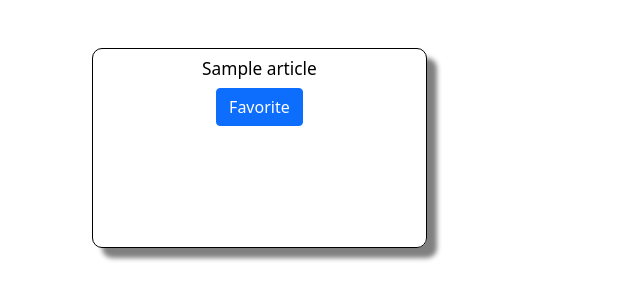
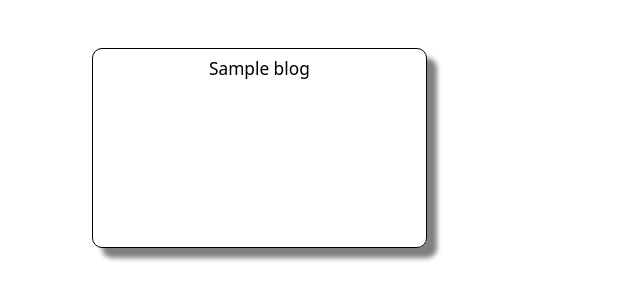
Before and after one commit to Ryanjbr/news, a Flask app: template templates/blogs.html in a window 1280 px wide. Shown: the part 66-366 px from the top of the page, without its empty margins (0-640 px from the left). Run offline with Flask 2, Linux system fonts and the light colour scheme; the template is opened without the code that fills it: most values are stand-ins (such as "Sample title", 1, 10 or a date in 2020).

Commit message:
Fixed favorites

```diff
--- a/app.py
+++ b/app.py
@@ -3,6 +3,7 @@
 from werkzeug.security import check_password_hash, generate_password_hash
 from helpers import login_required, sql_to_dict
 import sqlite3
+
 
 # Configure application
 app = Flask(__name__)
@@ -38,40 +39,44 @@
         db = connection.cursor()
         newsId = request.form['favorite']
         date = db.execute("SELECT date FROM news WHERE id = ?", (newsId,)).fetchone()[0]
-        print(newsId, date, session["user_id"])
-        db.execute("INSERT INTO favorites(newsid, date, userid) VALUES(?, ?, ?)", (newsId, date, session["user_id"]))
+        try:
+           db.execute("INSERT INTO favorites(newsid, date, userid) VALUES(?, ?, ?)", (newsId, date, session["user_id"]))
+        except:
+            pass
         connection.commit()
         connection.close
         return redirect("/")
 
-@app.route("/blogs")
+@app.route("/blogs", methods=['GET', 'POST'])
 def blogs():
     if request.method == "GET":
         # populates a dict with articles title, link and date from DB
         QUERY = "SELECT id, title, link, date FROM blogs ORDER BY date DESC"
-        articles = sql_to_dict('news.db', QUERY)
+        blogs = sql_to_dict('news.db', QUERY)
 
-        return render_template("blogs.html", articles=articles)
+        return render_template("blogs.html", blogs=blogs)
 
     if request.method == "POST":
         connection = sqlite3.connect('news.db')
         db = connection.cursor()
-        blogsId = request.form['favorite']
-        date = db.execute("SELECT date FROM blogs WHERE id = ?", (newsId,)).fetchone()[0]
-        db.execute("INSERT INTO favorites(blogsid, date, userid) VALUES(?, ?, ?)", (newsId, date, session["user_id"]))
+        blogsId = request.form['favoriteblog']
+        date = db.execute("SELECT date FROM blogs WHERE id = ?", (blogsId,)).fetchone()[0]
+        try:
+            db.execute("INSERT INTO favorites(blogsid, date, userid) VALUES(?, ?, ?)", (blogsId, date, session["user_id"]))
+        except:
+            pass
         connection.commit()
         connection.close
-        return redirect("/blogs")
+        return redirect("/favorites")
 
 @app.route("/favorites")
 def favorites():
     if request.method == "GET":
         # populates a dict with articles title, link and date from DB
         QUERY = ("SELECT newsid, blogsid, date FROM favorites WHERE userid="+'"'+str(session["user_id"])+'"')
-        print(QUERY)
         ids = sql_to_dict('news.db', QUERY)
-        print(ids)
         articles = []
+        # adds ids to DB
         for id in ids:
             if id["newsid"]:
                 QUERY = ("SELECT title, link, date FROM news WHERE id="+'"'+str(id["newsid"])+'"')
@@ -81,7 +86,6 @@
                 articles.append(sql_to_dict('news.db', QUERY)[0])
             else:
                 pass
-        print(articles)
 
         return render_template("favorites.html", articles=articles)
 
--- a/templates/blogs.html
+++ b/templates/blogs.html
@@ -1,19 +1,27 @@
 {% extends "layout.html" %}
 
 {% block title %}
-    News
+    Blogs
 {% endblock %}
 
 {% block main %}
-{% for article in articles %}
+{% for blog in blogs %}
 <div class="container">
     <div class="article">
-        {% if article['title']|length <= 100 %}
-        <h2><a href = {{ article['link'] }}>{{ article['title'] }}</a></h2>
-        <button class="btn btn-primary" name="favorite" value="{{ article['id'] }}" type="submit">Favorite</button>
+        {% if blog['title']|length <= 100 %}
+        <h2><a href = {{ blog['link'] }}>{{ blog['title'] }}</a></h2>
+        {% if session["user_id"] %}
+        <form action="/blogs" method="post">
+            <button class="btn btn-primary" name="favoriteblog" value="{{ blog['id'] }}" type="submit">Favorite</button>
+        </form>
+        {% endif %}
         {% else %}
-        <h2><a href = {{ article['link'] }}>{{ article['title'][0:100] }}[...]</a></h2>
-        <button class="btn btn-primary" name="favorite" value="{{ article['id'] }}" type="submit">Favorite</button>
+        <h2><a href = {{ blog['link'] }}>{{ blog['title'][0:100] }}[...]</a></h2>
+        {% if session["user_id"] %}
+        <form action="/blogs" method="post">
+            <button class="btn btn-primary" name="favoriteblog" value="{{ blog['id'] }}" type="submit">Favorite</button>
+        </form>
+        {% endif %}
         {% endif %}
     </div>
 </div>
--- a/templates/index.html
+++ b/templates/index.html
@@ -10,14 +10,18 @@
     <div class="article">
         {% if article['title']|length <= 100 %}
         <h2><a href = {{ article['link'] }}>{{ article['title'] }}</a></h2>
+        {% if session["user_id"] %}
         <form action="/" method="post">
             <button class="btn btn-primary" name="favorite" value="{{ article['id'] }}" type="submit">Favorite</button>
         </form>
+        {% endif %}
         {% else %}
         <h2><a href = {{ article['link'] }}>{{ article['title'][0:100] }}[...]</a></h2>
+        {% if session["user_id"] %}
         <form action="/" method="post">
             <button class="btn btn-primary" name="favorite" value="{{ article['id'] }}" type="submit">Favorite</button>
         </form>
+        {% endif %}
         {% endif %}
     </div>
 </div>
```
Also changed, not shown: news.db, 2 other files.
